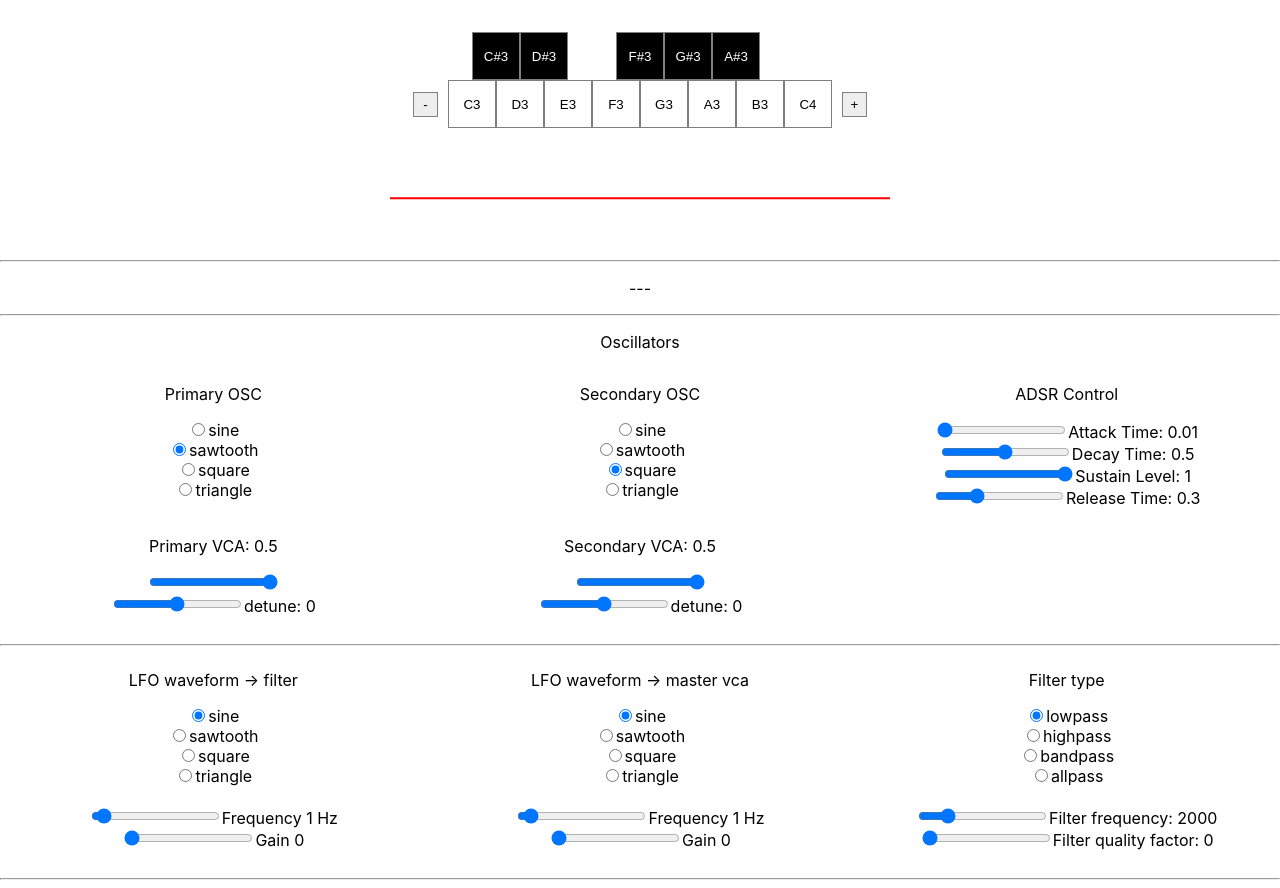
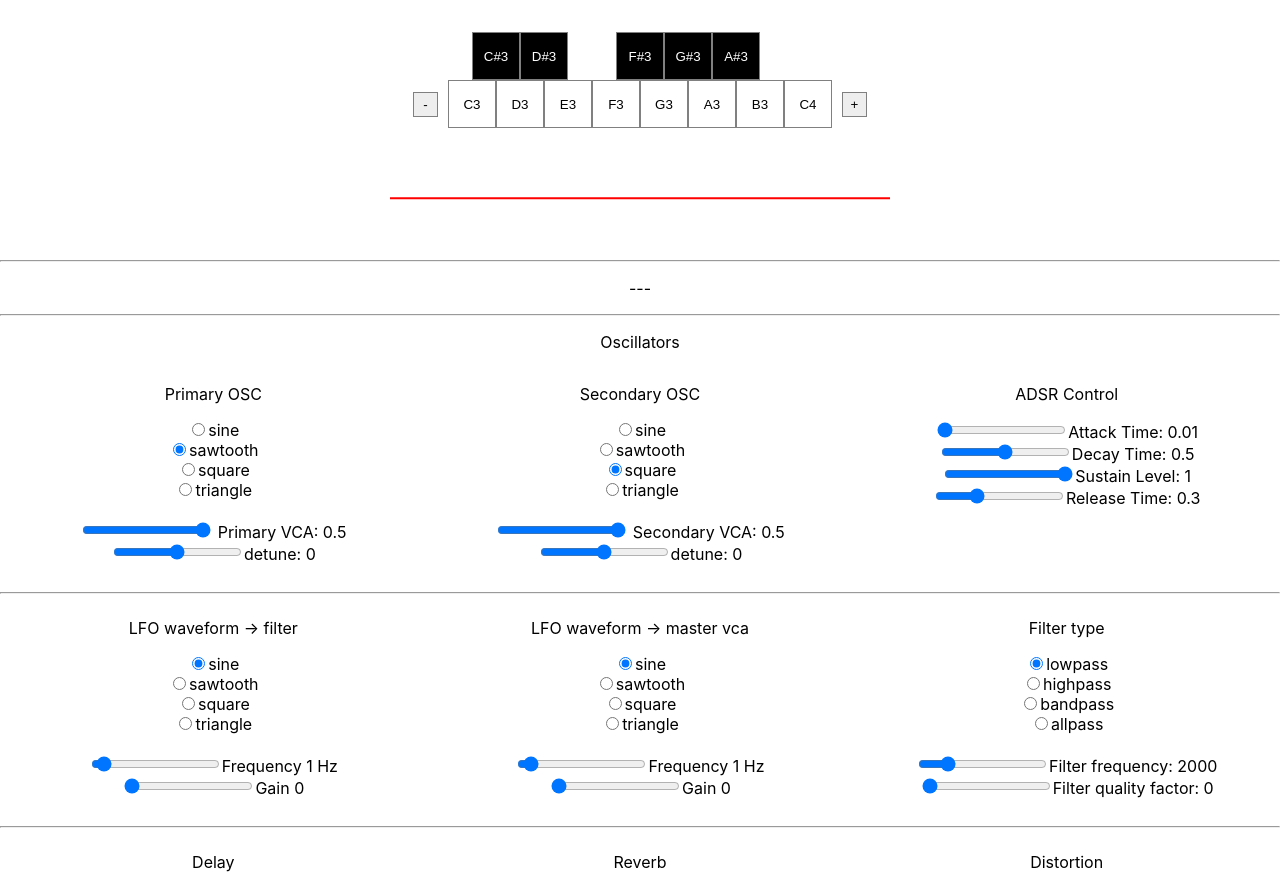
Before and after one commit to straburzynski/SynthJS, a React (Create React App) app: page / in a window 1280 px wide. Shown: the top 888 px of the page. Built offline with nearby package versions, Linux system fonts and the light colour scheme.

Commit message:
UI changes.

```diff
--- a/src/components/SynthComponent/SynthComponent.tsx
+++ b/src/components/SynthComponent/SynthComponent.tsx
@@ -502,6 +502,8 @@ const SynthComponent: FC<MutableRefObject<SynthEngineModel>> = (synthEngine: Mut
             </div>
             <br />
             <hr />
+            <div className="columns">
+                <div className="column-33">
                     <p>Delay</p>
                     <input
                         type="range"
@@ -526,7 +528,9 @@ const SynthComponent: FC<MutableRefObject<SynthEngineModel>> = (synthEngine: Mut
                         onChange={handleDelayFeedbackChange}
                     />
                     <label htmlFor="delay-feedback-control">Delay feedback: {delayFeedback * 100}%</label>
-            <br />
+                </div>
+                <div className="column-33">
+                    <p>Reverb</p>
                     <VolumeComponent
                         name={'Reverb'}
                         volumeNode={synthEngine.current.reverbGain}
@@ -546,7 +550,8 @@ const SynthComponent: FC<MutableRefObject<SynthEngineModel>> = (synthEngine: Mut
                         onChange={handleReverbLengthChange}
                     />
                     <label htmlFor="reverb-length-control">Reverb length: {reverbLength}s</label>
-            <br />
+                </div>
+                <div className="column-33">
                     <p>Distortion</p>
                     <label className="distortion-switch">
                         <input type="checkbox" checked={distortionActive} onChange={handleDistortionActiveChange} />
@@ -563,6 +568,9 @@ const SynthComponent: FC<MutableRefObject<SynthEngineModel>> = (synthEngine: Mut
                         onChange={handleDistortionGainChange}
                     />
                     <label htmlFor="distortion-control">Distortion gain: {distortionGain}</label>
+                </div>
+            </div>
+            <br />
             <hr />
             <VolumeComponent
                 name={'Master value'}
--- a/src/components/VolumeComponent/VolumeComponent.tsx
+++ b/src/components/VolumeComponent/VolumeComponent.tsx
@@ -29,10 +29,7 @@ const VolumeComponent: FC<VolumeComponentProps> = ({
 
     return (
         <div>
-            <p>
-                {name}: {volume}
-            </p>
-            <RangeInput min={min} max={max} step={step} value={volume} onChange={handleVolumeChange} />
+            <RangeInput min={min} max={max} step={step} value={volume} onChange={handleVolumeChange} />  {name}: {volume}
             <br />
         </div>
     );
```
Lines whose indentation alone changed are shown as unchanged.
